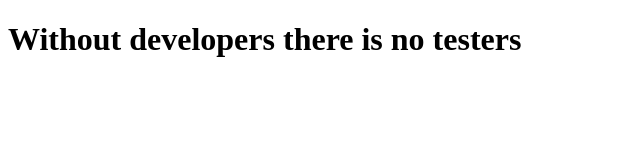
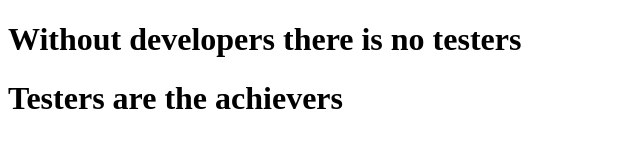
Before and after one commit to Kilayigarivignesh8743/project-62r, a plain HTML site: page index.html in a window 1280 px wide. Shown: the whole page, without its empty margins (0-640 px from the left). Drawn offline with Linux system fonts and the light colour scheme.

Commit message:
testers version

```diff
--- a/index.html
+++ b/index.html
@@ -7,5 +7,6 @@
 </head>
 <body>
     <h1>Without developers there is no testers</h1>
+    <h1>Testers are the achievers</h1>
 </body>
 </html>
```
